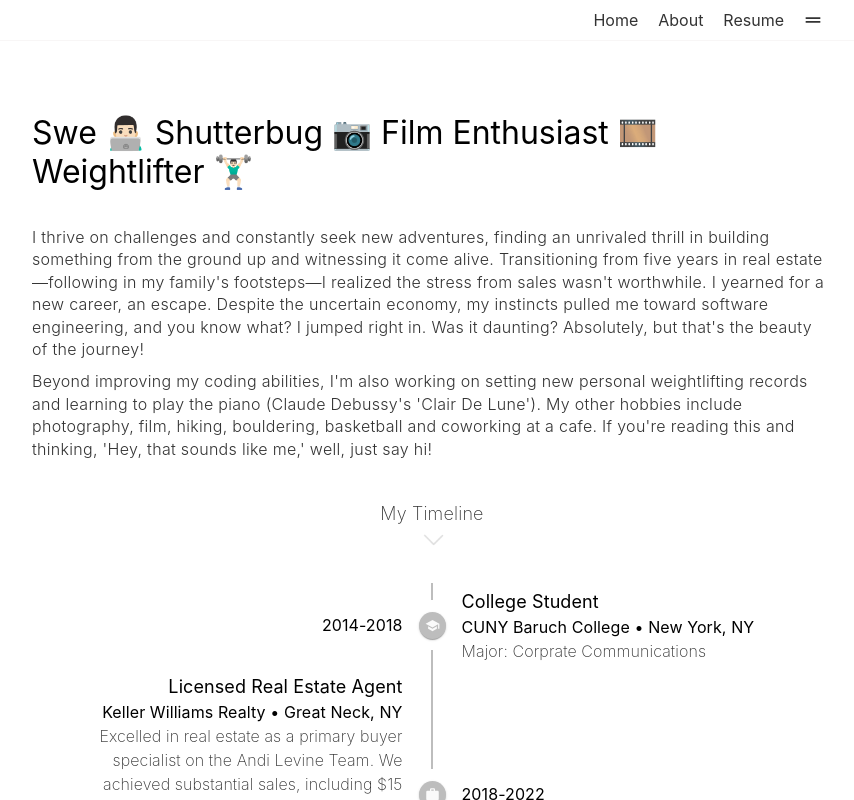
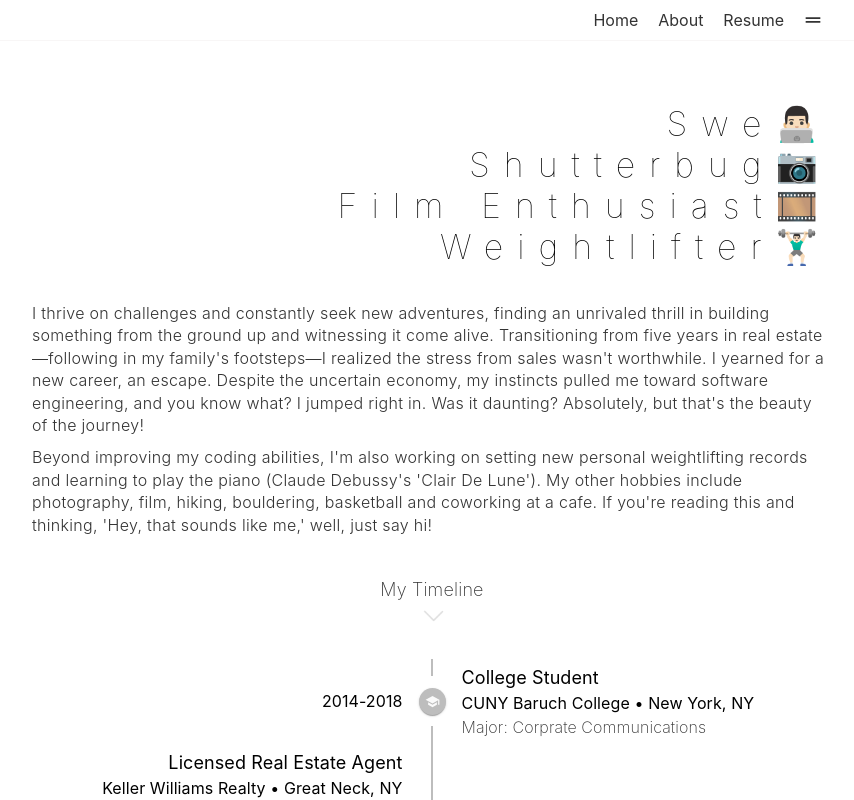
Before and after one commit to vstoic/Portfolio, a React (Create React App) app: page /about in a window 1280 px wide. Shown: the top 800 px of the page, without its empty margins (208-1062 px from the left). Built offline with nearby package versions, Linux system fonts and the light colour scheme.

Commit message:
styling: about page title

```diff
--- a/src/components/Pages/About/About.jsx
+++ b/src/components/Pages/About/About.jsx
@@ -26,45 +26,21 @@ const About = () => {
     <>
       <Box className="container about-page">
         <Box className="text-zone">
-          <StyledTitle
-            // variant="h1"
-            // className="about-title"
-            // sx={{ fontSize: '32px', margin: '20px' }}
-          >
-            Swe 👨🏻‍💻 Shutterbug 📷 Film Enthusiast 🎞️ Weightlifter 🏋🏻‍♂️
-            {/* <AnimatedLetters
-              strArray={'Swe, Coffee Addict, Film Enthusiast, food conoisseur, shutterbug, weightlifter '.split('')}
-              letterClass={letterClass}
-              idx={15}
-            />
-            <AnimatedLetters
-              strArray={'Carpe Diem'.split('')}
-              letterClass={letterClass}
-              idx={21}
-            /> */}
-          </StyledTitle>
-          {/* <Typography className="text">
-            Victor is an aspiring full stack software engineer with a diverse
-            background in real estate. He made a career change and attended an
-            app academy bootcamp to acquire the necessary skills and knowledge
-            to excel in the field of software engineering. Victor's passion for
-            technology, coupled with his strong work ethic, will enable him to
-            make valuable contributions to any team.
-          </Typography>
-          <Typography className="text">
-            In his free time, Victor enjoys staying active and exploring his
-            interests in photography/design, trying new resturants, and
-            discovering new music. He is also an adrenaline junkie who enjoys
-            physical activities such as weightlifting, hiking,
-            bouldering and basketball.
-          </Typography>
-          <Typography className="text">
-            Victor is always open to new opportunities and collaborations in the
-            field of software engineering and technology. He welcomes anyone to
-            reach out to him for potential projects or to discuss how he can
-            bring his skills and passion to your organization.
-          </Typography> */}
+          <Box sx={{display:'flex', flexDirection: 'column', alignContent: 'flex-end', width: '100%', margin: '25px 0'}}>
+            <StyledTitle>
+              Swe👨🏻‍💻
+            </StyledTitle>
+            <StyledTitle>
+              Shutterbug📷
+            </StyledTitle>
+            <StyledTitle>
+              Film Enthusiast🎞️
+            </StyledTitle>
+            <StyledTitle>
+              Weightlifter🏋🏻‍♂️
+            </StyledTitle>
 
+          </Box>
           <StyledText>
             I thrive on challenges and constantly seek new adventures, finding
             an unrivaled thrill in building something from the ground up and
--- a/src/components/Pages/About/AboutStyles.js
+++ b/src/components/Pages/About/AboutStyles.js
@@ -3,13 +3,16 @@ import styled from 'styled-components';
 export const StyledTitle = styled.div`
   font-family: Phi, -apple-system, BlinkMacSystemFont, Segoe UI, Roboto, Oxygen,
     Ubuntu, Cantarell, Fira Sans, Droid Sans, Helvetica Neue, sans-serif;
-  font-size: 32px;
-  margin: 35px 0px 25px 0px;
+  font-size: 34px;
+  margin: px 0px 5px 0px;
   color: black;
-  font-weight: 400;
+  font-weight: 100;
+  text-align: right;
+  letter-spacing: 14px;
   @media screen and (max-width: 1200px) {
     font-size: 26px;
-    margin: 15px 0px 15px 0px;
+    letter-spacing: 10px;
+    margin: 0px 0px 6px 0px;
   }
 `;
 
```
